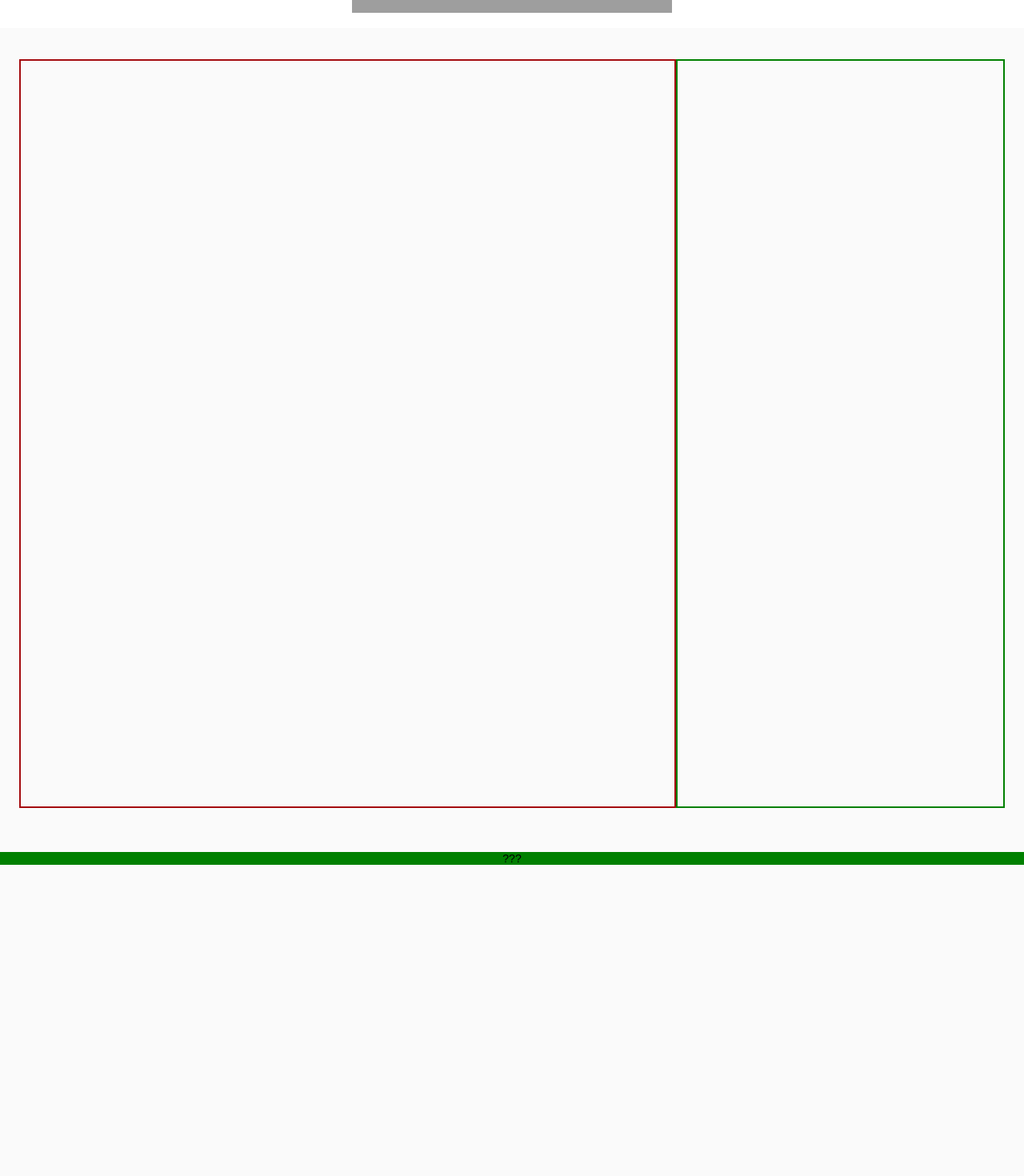
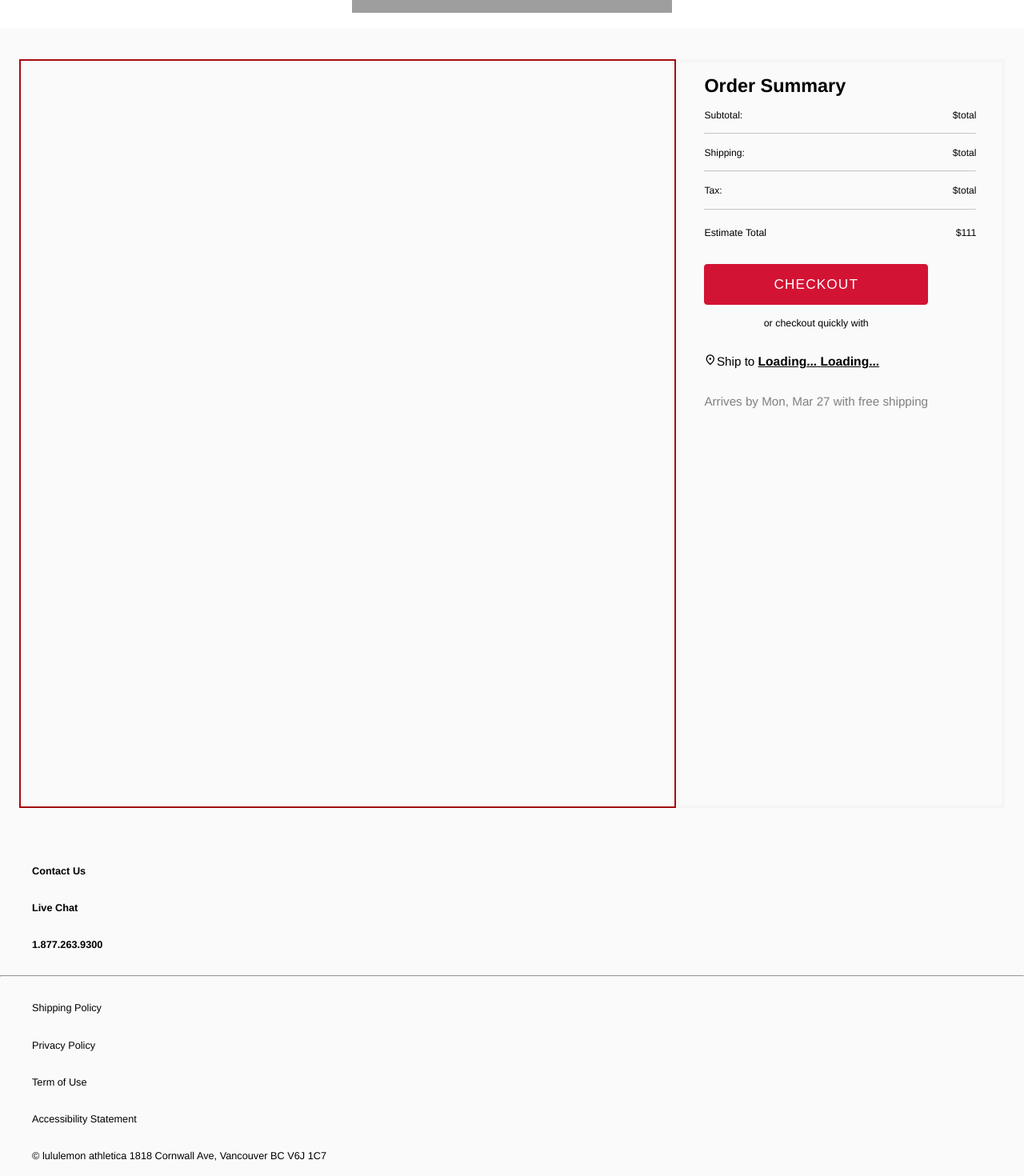
Before and after one commit to Linzili1235/E-commerce-web-front-end, a React (Create React App) app in the folder lululemon/: page /mybag in a window 1280 px wide. Shown: the part 300-1770 px from the top of the page at 80% size. Before the commit the page ends 1381 px from the top, so only its background shows below. Built offline with nearby package versions, Linux system fonts and the light colour scheme; no server answers; grey boxes are pictures that could not be loaded.

Commit message:
order summary in progress

```diff
--- a/lululemon/package.json
+++ b/lululemon/package.json
@@ -7,6 +7,7 @@
     "@emotion/styled": "^11.10.5",
     "@mui/icons-material": "^5.11.9",
     "@mui/material": "^5.11.9",
+    "@paypal/react-paypal-js": "^7.8.2",
     "@testing-library/jest-dom": "^5.16.5",
     "@testing-library/react": "^13.4.0",
     "@testing-library/user-event": "^13.5.0",
--- a/lululemon/src/components/Header/TopNav.scss
+++ b/lululemon/src/components/Header/TopNav.scss
@@ -12,7 +12,6 @@
     align-items: center;
     margin: 0 auto;
     max-width: 85.75rem;
-    padding: 0.5rem 1.5625rem;
     width: 100%;
 
   .topNav {
--- a/lululemon/src/components/SimpleFooter.js
+++ b/lululemon/src/components/SimpleFooter.js
@@ -4,7 +4,24 @@ import './SimpleFooter.scss';
 const SimpleFooter = () => {
     return (
         <section className='simpleFooter'>
-            ???
+            <div className="footer-list">
+                <ul>
+                    <li><a href="">Contact Us</a></li>
+                    <li><a href="">Live Chat</a></li>
+                    <li><a href="">1.877.263.9300</a></li>
+                </ul>
+            </div>
+            <hr/>
+            <div className="footer-list light">
+                <ul>
+                    <li><a href="">Shipping Policy</a></li>
+                    <li><a href="">Privacy Policy</a></li>
+                    <li><a href="">Term of Use</a></li>
+                    <li><a href="">Accessibility Statement</a></li>
+                    <li><a href="">© lululemon athletica 1818 Cornwall Ave, Vancouver BC V6J 1C7</a></li>
+                </ul>
+            </div>
+
         </section>
     );
 };
--- a/lululemon/src/components/SimpleFooter.scss
+++ b/lululemon/src/components/SimpleFooter.scss
@@ -1,5 +1,45 @@
+$hover_color: #d31334;
+
 .simpleFooter {
   display: block;
   width: 100%;
-  background-color: green;
+  text-align: left;
+    li {
+      margin: 2rem 0;
+      a {
+        position: relative;
+        text-decoration: none;
+        font-weight: bold;
+        padding-bottom: 5px;
+        &::after {
+          content: '';
+          position: absolute;
+          width: 100%;
+          transform: scaleX(0);
+          height: 2px;
+          bottom: -2px;
+          left: 0;
+          background-color: $hover_color;
+          transform-origin: bottom right;
+          transition: transform 0.3s ease-out;
+        }
+
+
+        &:hover {
+          cursor: pointer;
+          &::after {
+            transform: scaleX(1);
+            transform-origin: top left;
+          }
+        }
+      }
+    }
+  .light {
+    li {
+      a {
+        font-weight: normal;
+      }
+    }
+  }
+
 }
--- a/lululemon/src/components/routerComponents/Cart/Cart.js
+++ b/lululemon/src/components/routerComponents/Cart/Cart.js
@@ -2,6 +2,7 @@ import React from 'react';
 import {MyBag} from "./MyBag";
 import {OrderSummary} from "./OrderSummary";
 import './Cart.scss'
+
 export const Cart = () => {
     return (
         <section className="shoppingCart">
--- a/lululemon/src/components/routerComponents/Cart/Cart.scss
+++ b/lululemon/src/components/routerComponents/Cart/Cart.scss
@@ -1,14 +1,12 @@
 .shoppingCart {
   flex: 1;
   .main-context {
-    margin-bottom: 3.5rem;
-    margin-top: 2.5rem;
+    margin: 2.5rem auto;
     max-width: 90rem;
     padding-left: 1.5625rem;
     padding-right: 1.5625rem;
     display: flex;
     flex-direction: row;
-
     .myBag-container {
       flex-basis: 66.66667%;
       border: #a40c0f 2px solid;
@@ -16,7 +14,7 @@
     }
     .orderSummary-container {
       flex-basis: 33.33333%;
-      border: green 2px solid;
+      border: whitesmoke 4px solid;
       height: 60rem;
     }
 
--- /dev/null
+++ b/lululemon/src/components/routerComponents/Cart/CurrentCity.js
@@ -0,0 +1,107 @@
+import React, { useState, useEffect } from "react";
+import './CurrentCity.scss';
+
+const CurrentCity = () => {
+    const [locationData, setLocationData] = useState({
+        city: null,
+        postalCode: null,
+    });
+    const [inputPostalCode, setInputPostalCode] = useState("");
+    const [error, setError] = useState(null);
+
+    // Grab geolocation data when start the page
+    useEffect(() => {
+        if (navigator.geolocation) {
+            navigator.geolocation.getCurrentPosition(
+                (position) => {
+                    getCityAndPostalCode(position.coords.latitude, position.coords.longitude);
+                },
+                (error) => {
+                    setError(error.message);
+                }
+            );
+        } else {
+            setError("Geolocation is not supported by this browser.");
+        }
+    }, [setLocationData]);
+
+    const getCityAndPostalCode = async (latitude, longitude) => {
+        try {
+            const response = await fetch(
+                `https://nominatim.openstreetmap.org/reverse?format=json&lat=${latitude}&lon=${longitude}&zoom=18&addressdetails=1`
+            );
+            const data = await response.json();
+            // console.log('location', data)
+            setLocationData({
+                city: data.address.city || data.address.town || data.address.village,
+                postalCode: data.address.postcode,
+            });
+        } catch (err) {
+            setError("Error fetching location data");
+        }
+    };
+
+    const updatePostalCode = async (postalCode) => {
+        try {
+            const response = await fetch(
+                `https://nominatim.openstreetmap.org/search?postalcode=${postalCode}&format=json&addressdetails=1&limit=1`
+            );
+            const data = await response.json();
+            console.log('update data',data)
+            if (data.length > 0) {
+                const newLocationData = {
+                    city: data[0].address.city || data[0].address.town || data[0].address.village,
+                    postalCode: data[0].address.postcode,
+                };
+                // console.log('new data', newLocationData)
+                setLocationData(newLocationData);
+            } else {
+                setError("Postal code not found");
+            }
+        } catch (err) {
+            setError("Error updating location data");
+        }
+    };
+
+    const handlePostalCodeChange = (e) => {
+        // console.log('changed input')
+        setInputPostalCode(e.target.value);
+    };
+    //
+    // const handleSubmit = (e) => {
+    //     e.preventDefault();
+    //     updatePostalCode(inputPostalCode)
+    // };
+    return (
+        <>
+            {error ? (
+                <>Error: {error}</>
+            ) : (
+                <>
+                    <span className='postcode'>
+                        {locationData.city ? locationData.city : "Loading..."}{' '}
+                        {locationData.postalCode ? locationData.postalCode : "Loading..."}
+                    </span>
+                </>
+            )}
+            <div className="form-container">
+                {/*<form onSubmit={handleSubmit}>*/}
+                {/*    <label htmlFor="postalCodeInput">*/}
+                {/*        <div className='postcode-text'>*/}
+                {/*            Postal Code:*/}
+                {/*        </div>*/}
+                {/*    </label>*/}
+                {/*    <input*/}
+                {/*        type="text"*/}
+                {/*        id="postalCodeInput"*/}
+                {/*        value={inputPostalCode}*/}
+                {/*        onChange={handlePostalCodeChange}*/}
+                {/*    />*/}
+                {/*    <button type="submit">Update</button>*/}
+                {/*</form>*/}
+            </div>
+        </>
+    );
+};
+
+export default CurrentCity;
--- /dev/null
+++ b/lululemon/src/components/routerComponents/Cart/CurrentCity.scss
@@ -0,0 +1,22 @@
+.postcode {
+  cursor: pointer;
+  font-size: 1rem;
+  font-weight: 900;
+  text-decoration: underline;
+}
+.form-container {
+  display: flex;
+  flex-direction: column;
+  justify-content: left;
+  align-items:center;
+  margin-top: 1rem;
+  .postcode-text {
+    text-align: left;
+  }
+  input {
+    height: 3rem;
+    padding-left: 1rem;
+    margin-right: 1rem;
+    margin-top: 1rem;
+  }
+}
--- a/lululemon/src/components/routerComponents/Cart/OrderSummary.js
+++ b/lululemon/src/components/routerComponents/Cart/OrderSummary.js
@@ -1,7 +1,51 @@
-
-
+import CurrentCity from "./CurrentCity";
+import './OrderSummary.scss';
+import FmdGoodOutlinedIcon from '@mui/icons-material/FmdGoodOutlined';
+import { PayPalScriptProvider, PayPalButtons } from "@paypal/react-paypal-js";
 
 export const OrderSummary = () => {
     return <>
+        <section className="order-summary">
+            <div className="title">Order Summary</div>
+            <div className="summary-details">
+                <div className="detail">
+                    <span>Subtotal:</span>
+                    <span>$total</span>
+                </div>
+                <hr/>
+                <div className="detail">
+                    <span>Shipping:</span>
+                    <span>$total</span>
+                </div>
+                <hr/>
+                <div className="detail">
+                    <span>Tax:</span>
+                    <span>$total</span>
+                </div>
+                <hr/>
+            </div>
+            <div className="estimate">
+                <span className="estTotal">Estimate Total</span>
+                <span className="totalPrice">$111</span>
+            </div>
+            <div className="checkout-container">
+                <div className="checkout-button">
+                    <button>CHECKOUT</button>
+                </div>
+                <div className='quickly'>or checkout quickly with</div>
+                <div className="paypal-button">
+                    {
+                        <PayPalScriptProvider options={{ "client-id": "test" }}>
+                            <PayPalButtons style={{ layout: "horizontal"}} />
+                        </PayPalScriptProvider>
+                    }
+                </div>
+                <div className="ship-to">
+                    <div className='address'>
+                        {<FmdGoodOutlinedIcon className='mapIcon' fontSize={'inherit'}/>}Ship to {<CurrentCity />} </div>
+                    <p>Arrives by Mon, Mar 27 with free shipping</p>
+                </div>
+            </div>
+        </section>
     </>
 }
--- a/lululemon/src/components/routerComponents/Cart/OrderSummary.scss
+++ b/lululemon/src/components/routerComponents/Cart/OrderSummary.scss
@@ -0,0 +1,72 @@
+.order-summary {
+  display: flex;
+  flex-direction: column;
+  justify-content: left;
+  align-items: flex-start;
+  width: 100%;
+  padding-left: 2rem;
+  padding-right: 2rem;
+  hr {
+    opacity: 0.5;
+  }
+  .summary-details {
+    width: 100%;
+    .detail {
+      display: flex;
+      flex-direction: row;
+      justify-content: space-between;
+      margin: 1rem 0;
+    }
+
+  }
+  .estimate {
+    display: flex;
+    flex-direction: row;
+    justify-content: space-between;
+    width: 100%;
+    padding: 1rem 0;
+  }
+  .title {
+    font-size: 1.5rem;
+    font-weight: bold;
+    margin-top: 1rem;
+  }
+  .checkout-container {
+    padding: 1rem 0;
+
+    .quickly {
+      margin: 1rem 0;
+    }
+
+    .checkout-button {
+      button {
+        letter-spacing: .075rem;
+        border-radius: .25rem;
+        font-size: 1.1rem;
+        cursor: pointer;
+        width: 100%;
+        border: 0.0625rem solid #d31334;
+        height: 3.3rem;
+        background-color: #d31334;
+        color: #fff;
+        box-shadow:none;
+      }
+    }
+
+    .ship-to {
+      font-size: 1rem;
+      width: 100%;
+      text-align: left;
+      margin-top: 2rem;
+      p {
+        color: grey;
+      }
+      .address {
+        display: inline;
+        .mapIcon {
+          font-size: 1rem;
+        }
+      }
+    }
+  }
+}
```
Also changed, not shown: 1 other file (tests, documents, lock files or other folders).
